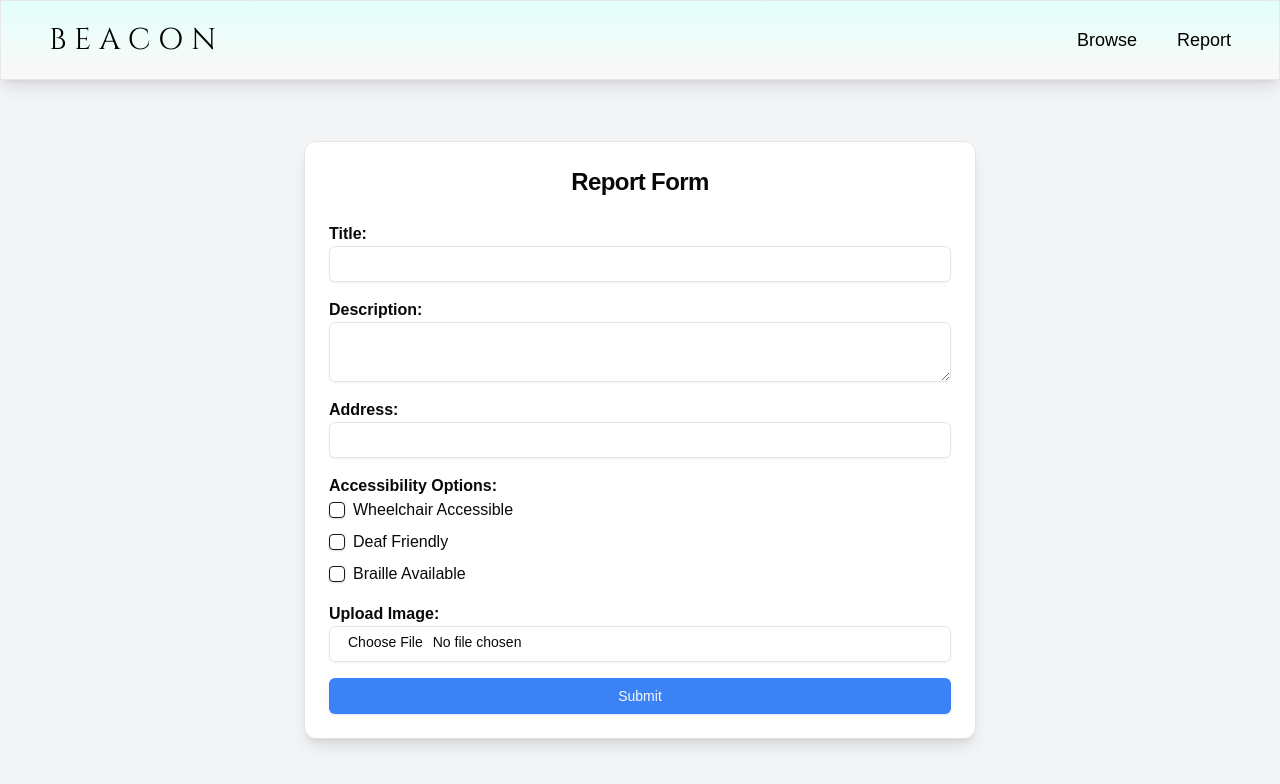
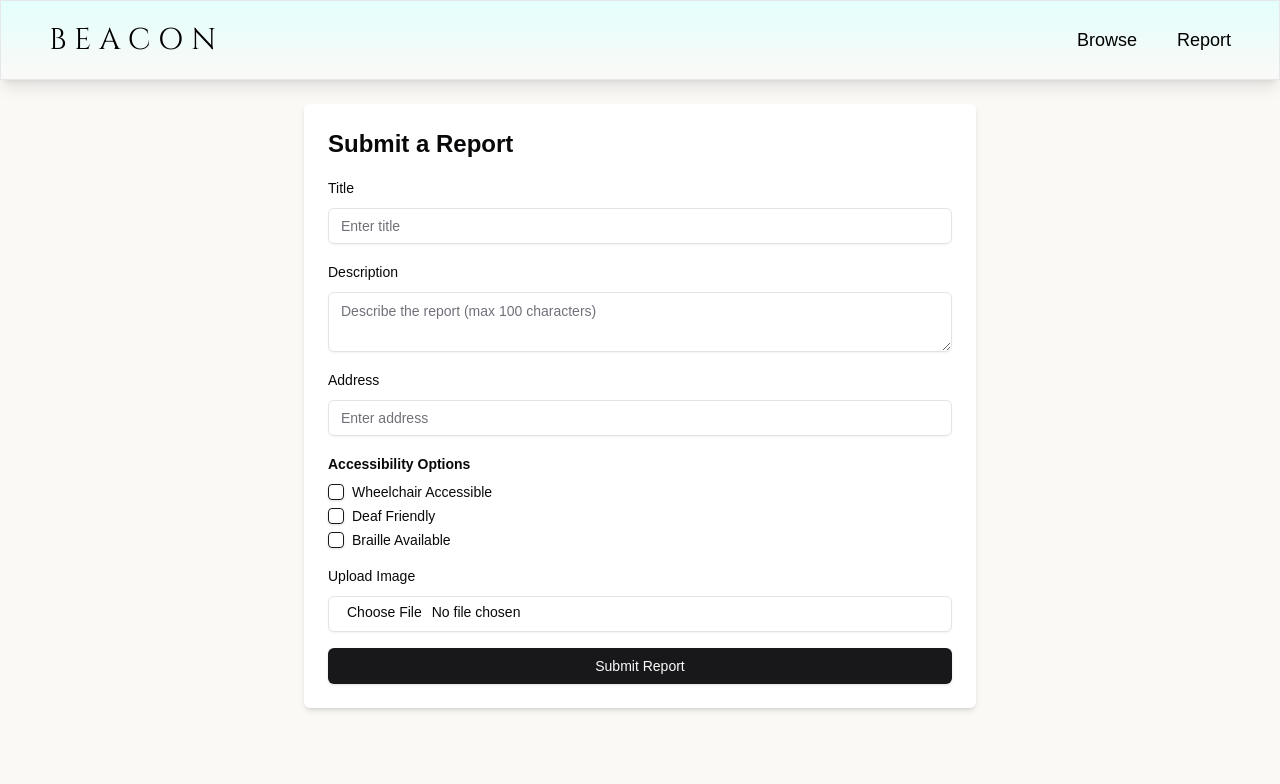
Before and after one commit to TheSigmaSociety/Beacon, a Next.js app: page /report in a window 1280 px wide. Shown: the top 784 px of the page. Built offline with nearby package versions, Linux system fonts and the light colour scheme; a web font is replaced by a local one.

Commit message:
added some nice styling

```diff
--- a/src/app/report/page.tsx
+++ b/src/app/report/page.tsx
@@ -1,112 +1,155 @@
 "use client";
 
 import { useForm } from "react-hook-form";
+import { zodResolver } from "@hookform/resolvers/zod";
 import { z } from "zod";
-import { zodResolver } from "@hookform/resolvers/zod";
 import { useState } from "react";
-
-import Header from "../header";
-import { Button } from "@/components/ui/button";
 import { Input } from "@/components/ui/input";
 import { Textarea } from "@/components/ui/textarea";
+import { Button } from "@/components/ui/button";
+import { Label } from "@/components/ui/label";
 import { Checkbox } from "@/components/ui/checkbox";
-import { Card, CardContent, CardHeader, CardTitle } from "@/components/ui/card";
+import {
+  Form,
+  FormField,
+  FormItem,
+  FormControl,
+  FormLabel,
+  FormMessage
+} from "@/components/ui/form";
+import Header from "../header";
 
-const reportSchema = z.object({
+const formSchema = z.object({
   title: z.string().min(1, "Title is required"),
-    description: z.string().max(100, "Description must be 100 characters or less"),
+  description: z.string().max(100, "Description cannot exceed 100 characters").optional(),
   address: z.string().min(1, "Address is required"),
   wheelchairAccessible: z.boolean().optional(),
   deafFriendly: z.boolean().optional(),
   brailleAvailable: z.boolean().optional(),
-    image: z.any().optional()
+  image: z
+    .custom<FileList>()
+    .refine((files) => files && files.length > 0, "Image is required")
+    .optional(),
 });
 
-export default function Report() {
-    const { register, handleSubmit, setValue, formState: { errors } } = useForm({
-        resolver: zodResolver(reportSchema),
+export default function ReportsPage() {
+  const form = useForm({
+    resolver: zodResolver(formSchema),
+    defaultValues: {
+      title: "",
+      description: "",
+      address: "",
+      wheelchairAccessible: false,
+      deafFriendly: false,
+      brailleAvailable: false,
+      image: undefined,
+    },
   });
 
+  const { handleSubmit, setValue, watch, formState: { errors } } = form;
   const [preview, setPreview] = useState<string | null>(null);
 
   const onSubmit = (data: any) => {
-        console.log("Form Data:", data);
-        alert("Report Submitted!");
+    console.log("Form submitted:", data);
+    alert("Report submitted successfully!");
   };
 
-    const handleImageUpload = (e: React.ChangeEvent<HTMLInputElement>) => {
+  const handleImageChange = (e: React.ChangeEvent<HTMLInputElement>) => {
     const file = e.target.files?.[0];
     if (file) {
+      setValue("image", e.target.files);
       setPreview(URL.createObjectURL(file));
-            setValue("image", file);
     }
   };
 
   return (
-        <div className="h-screen flex flex-col bg-gray-100">
-            <Header />
+    <div className="min-h-screen bg-[#FAF9F6]"> {/* ✅ Set background color */}
+      <Header /> {/* ✅ Add Header at the top */}
 
-            <div className="flex-grow flex items-center justify-center text-black">
-                <Card className="w-full max-w-2xl shadow-lg">
-                    <CardHeader>
-                        <CardTitle className="text-center text-2xl font-bold">Report Form</CardTitle>
-                    </CardHeader>
-                    <CardContent>
+      <div className="max-w-2xl mx-auto p-6 bg-white shadow-md rounded-md mt-6">
+        <h1 className="text-2xl font-bold mb-4">Submit a Report</h1>
+        <Form {...form}>
           <form onSubmit={handleSubmit(onSubmit)} className="space-y-4">
             {/* Title */}
-                            <div>
-                                <label className="block font-semibold">Title:</label>
-                                <Input type="text" {...register("title")} className="w-full" />
-                                {errors.title && <p className="text-red-500">{errors.title.message}</p>}
-                            </div>
+            <FormField
+              control={form.control}
+              name="title"
+              render={({ field }) => (
+                <FormItem>
+                  <FormLabel>Title</FormLabel>
+                  <FormControl>
+                    <Input placeholder="Enter title" {...field} />
+                  </FormControl>
+                  <FormMessage>{errors.title?.message}</FormMessage>
+                </FormItem>
+              )}
+            />
 
             {/* Description */}
-                            <div>
-                                <label className="block font-semibold">Description:</label>
-                                <Textarea {...register("description")} maxLength={100} className="w-full" />
-                                {errors.description && <p className="text-red-500">{errors.description.message}</p>}
-                            </div>
+            <FormField
+              control={form.control}
+              name="description"
+              render={({ field }) => (
+                <FormItem>
+                  <FormLabel>Description</FormLabel>
+                  <FormControl>
+                    <Textarea placeholder="Describe the report (max 100 characters)" {...field} />
+                  </FormControl>
+                  <FormMessage>{errors.description?.message}</FormMessage>
+                </FormItem>
+              )}
+            />
 
             {/* Address */}
-                            <div>
-                                <label className="block font-semibold">Address:</label>
-                                <Input type="text" {...register("address")} className="w-full" />
-                                {errors.address && <p className="text-red-500">{errors.address.message}</p>}
-                            </div>
+            <FormField
+              control={form.control}
+              name="address"
+              render={({ field }) => (
+                <FormItem>
+                  <FormLabel>Address</FormLabel>
+                  <FormControl>
+                    <Input placeholder="Enter address" {...field} />
+                  </FormControl>
+                  <FormMessage>{errors.address?.message}</FormMessage>
+                </FormItem>
+              )}
+            />
 
-                            {/* Checkboxes */}
-                            <div>
-                                <label className="block font-semibold">Accessibility Options:</label>
+            {/* Accessibility Options */}
             <div className="space-y-2">
+              <Label className="font-semibold">Accessibility Options</Label>
               <div className="flex items-center space-x-2">
-                                        <Checkbox {...register("wheelchairAccessible")} />
-                                        <span>Wheelchair Accessible</span>
+                <Checkbox id="wheelchairAccessible" {...form.register("wheelchairAccessible")} />
+                <Label htmlFor="wheelchairAccessible">Wheelchair Accessible</Label>
               </div>
               <div className="flex items-center space-x-2">
-                                        <Checkbox {...register("deafFriendly")} />
-                                        <span>Deaf Friendly</span>
+                <Checkbox id="deafFriendly" {...form.register("deafFriendly")} />
+                <Label htmlFor="deafFriendly">Deaf Friendly</Label>
               </div>
               <div className="flex items-center space-x-2">
-                                        <Checkbox {...register("brailleAvailable")} />
-                                        <span>Braille Available</span>
-                                    </div>
+                <Checkbox id="brailleAvailable" {...form.register("brailleAvailable")} />
+                <Label htmlFor="brailleAvailable">Braille Available</Label>
               </div>
             </div>
 
-                            {/* File Upload */}
-                            <div>
-                                <label className="block font-semibold">Upload Image:</label>
-                                <Input type="file" accept="image/*" onChange={handleImageUpload} />
-                                {preview && <img src={preview} alt="Preview" className="mt-2 w-32 h-32 object-cover rounded" />}
-                            </div>
+            <FormField
+              control={form.control}
+              name="image"
+              render={() => (
+                <FormItem>
+                  <FormLabel>Upload Image</FormLabel>
+                  <FormControl>
+                    <Input type="file" accept="image/*" capture="environment" onChange={handleImageChange} />
+                  </FormControl>
+                  {preview && <img src={preview} alt="Preview" className="mt-2 w-32 h-32 object-cover rounded-md" />}
+                  <FormMessage>{errors.image?.message}</FormMessage>
+                </FormItem>
+              )}
+            />
 
-                            {/* Submit Button */}
-                            <Button type="submit" className="w-full bg-blue-500 hover:bg-blue-600">
-                                Submit
-                            </Button>
+            <Button type="submit" className="w-full">Submit Report</Button>
           </form>
-                    </CardContent>
-                </Card>
+        </Form>
       </div>
     </div>
   );
--- /dev/null
+++ b/src/components/ui/form.tsx
@@ -0,0 +1,178 @@
+"use client"
+
+import * as React from "react"
+import * as LabelPrimitive from "@radix-ui/react-label"
+import { Slot } from "@radix-ui/react-slot"
+import {
+  Controller,
+  ControllerProps,
+  FieldPath,
+  FieldValues,
+  FormProvider,
+  useFormContext,
+} from "react-hook-form"
+
+import { cn } from "@/lib/utils"
+import { Label } from "@/components/ui/label"
+
+const Form = FormProvider
+
+type FormFieldContextValue<
+  TFieldValues extends FieldValues = FieldValues,
+  TName extends FieldPath<TFieldValues> = FieldPath<TFieldValues>
+> = {
+  name: TName
+}
+
+const FormFieldContext = React.createContext<FormFieldContextValue>(
+  {} as FormFieldContextValue
+)
+
+const FormField = <
+  TFieldValues extends FieldValues = FieldValues,
+  TName extends FieldPath<TFieldValues> = FieldPath<TFieldValues>
+>({
+  ...props
+}: ControllerProps<TFieldValues, TName>) => {
+  return (
+    <FormFieldContext.Provider value={{ name: props.name }}>
+      <Controller {...props} />
+    </FormFieldContext.Provider>
+  )
+}
+
+const useFormField = () => {
+  const fieldContext = React.useContext(FormFieldContext)
+  const itemContext = React.useContext(FormItemContext)
+  const { getFieldState, formState } = useFormContext()
+
+  const fieldState = getFieldState(fieldContext.name, formState)
+
+  if (!fieldContext) {
+    throw new Error("useFormField should be used within <FormField>")
+  }
+
+  const { id } = itemContext
+
+  return {
+    id,
+    name: fieldContext.name,
+    formItemId: `${id}-form-item`,
+    formDescriptionId: `${id}-form-item-description`,
+    formMessageId: `${id}-form-item-message`,
+    ...fieldState,
+  }
+}
+
+type FormItemContextValue = {
+  id: string
+}
+
+const FormItemContext = React.createContext<FormItemContextValue>(
+  {} as FormItemContextValue
+)
+
+const FormItem = React.forwardRef<
+  HTMLDivElement,
+  React.HTMLAttributes<HTMLDivElement>
+>(({ className, ...props }, ref) => {
+  const id = React.useId()
+
+  return (
+    <FormItemContext.Provider value={{ id }}>
+      <div ref={ref} className={cn("space-y-2", className)} {...props} />
+    </FormItemContext.Provider>
+  )
+})
+FormItem.displayName = "FormItem"
+
+const FormLabel = React.forwardRef<
+  React.ElementRef<typeof LabelPrimitive.Root>,
+  React.ComponentPropsWithoutRef<typeof LabelPrimitive.Root>
+>(({ className, ...props }, ref) => {
+  const { error, formItemId } = useFormField()
+
+  return (
+    <Label
+      ref={ref}
+      className={cn(error && "text-destructive", className)}
+      htmlFor={formItemId}
+      {...props}
+    />
+  )
+})
+FormLabel.displayName = "FormLabel"
+
+const FormControl = React.forwardRef<
+  React.ElementRef<typeof Slot>,
+  React.ComponentPropsWithoutRef<typeof Slot>
+>(({ ...props }, ref) => {
+  const { error, formItemId, formDescriptionId, formMessageId } = useFormField()
+
+  return (
+    <Slot
+      ref={ref}
+      id={formItemId}
+      aria-describedby={
+        !error
+          ? `${formDescriptionId}`
+          : `${formDescriptionId} ${formMessageId}`
+      }
+      aria-invalid={!!error}
+      {...props}
+    />
+  )
+})
+FormControl.displayName = "FormControl"
+
+const FormDescription = React.forwardRef<
+  HTMLParagraphElement,
+  React.HTMLAttributes<HTMLParagraphElement>
+>(({ className, ...props }, ref) => {
+  const { formDescriptionId } = useFormField()
+
+  return (
+    <p
+      ref={ref}
+      id={formDescriptionId}
+      className={cn("text-[0.8rem] text-muted-foreground", className)}
+      {...props}
+    />
+  )
+})
+FormDescription.displayName = "FormDescription"
+
+const FormMessage = React.forwardRef<
+  HTMLParagraphElement,
+  React.HTMLAttributes<HTMLParagraphElement>
+>(({ className, children, ...props }, ref) => {
+  const { error, formMessageId } = useFormField()
+  const body = error ? String(error?.message) : children
+
+  if (!body) {
+    return null
+  }
+
+  return (
+    <p
+      ref={ref}
+      id={formMessageId}
+      className={cn("text-[0.8rem] font-medium text-destructive", className)}
+      {...props}
+    >
+      {body}
+    </p>
+  )
+})
+FormMessage.displayName = "FormMessage"
+
+export {
+  useFormField,
+  Form,
+  FormItem,
+  FormLabel,
+  FormControl,
+  FormDescription,
+  FormMessage,
+  FormField,
+}
--- /dev/null
+++ b/src/components/ui/label.tsx
@@ -0,0 +1,26 @@
+"use client"
+
+import * as React from "react"
+import * as LabelPrimitive from "@radix-ui/react-label"
+import { cva, type VariantProps } from "class-variance-authority"
+
+import { cn } from "@/lib/utils"
+
+const labelVariants = cva(
+  "text-sm font-medium leading-none peer-disabled:cursor-not-allowed peer-disabled:opacity-70"
+)
+
+const Label = React.forwardRef<
+  React.ElementRef<typeof LabelPrimitive.Root>,
+  React.ComponentPropsWithoutRef<typeof LabelPrimitive.Root> &
+    VariantProps<typeof labelVariants>
+>(({ className, ...props }, ref) => (
+  <LabelPrimitive.Root
+    ref={ref}
+    className={cn(labelVariants(), className)}
+    {...props}
+  />
+))
+Label.displayName = LabelPrimitive.Root.displayName
+
+export { Label }
```
Also changed, not shown: package.json (+5 -3 lines), src/app/globals.css (+15 -4 lines), src/app/hero.tsx (+7 -6 lines), 1 other file (tests, documents, lock files or other folders). Lines whose indentation alone changed are shown as unchanged.
